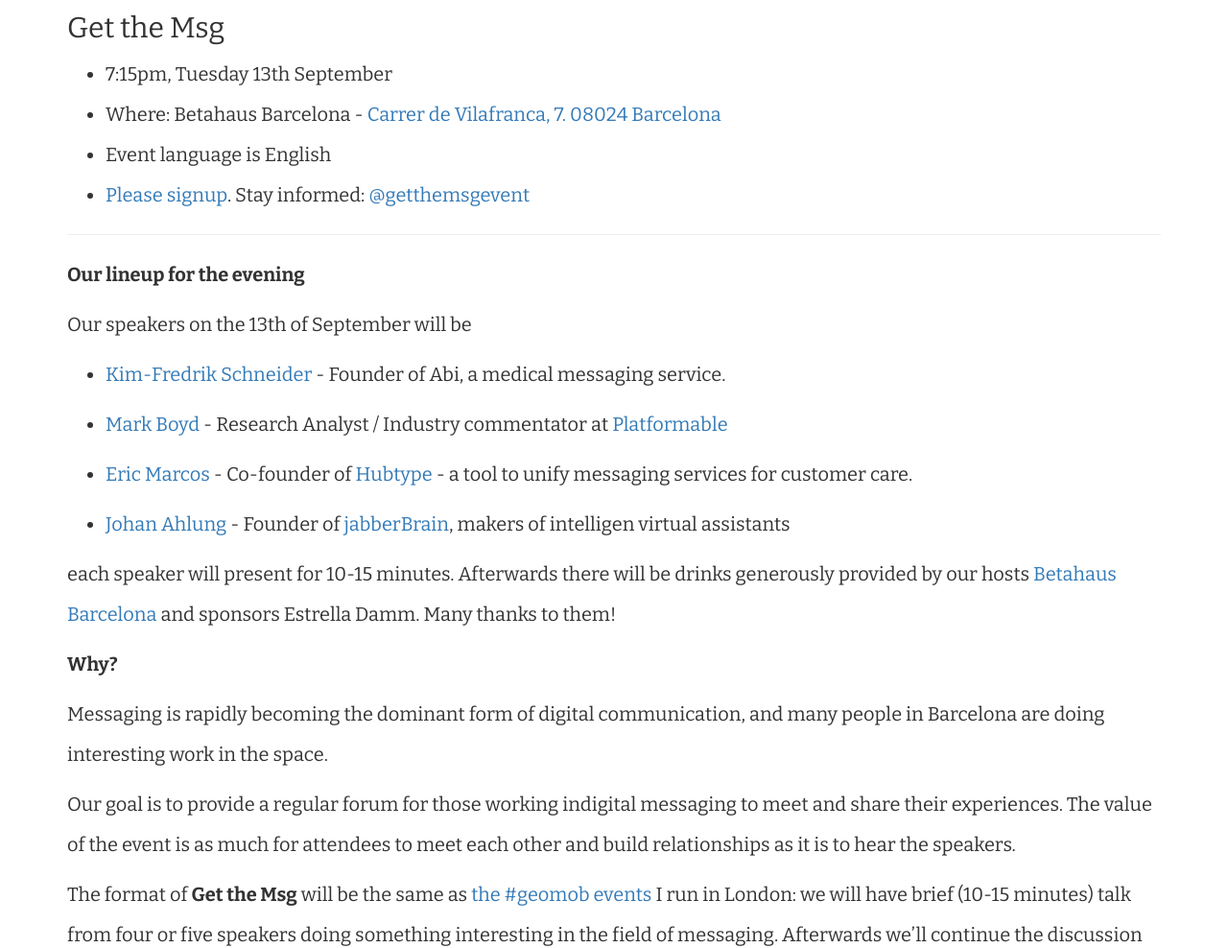
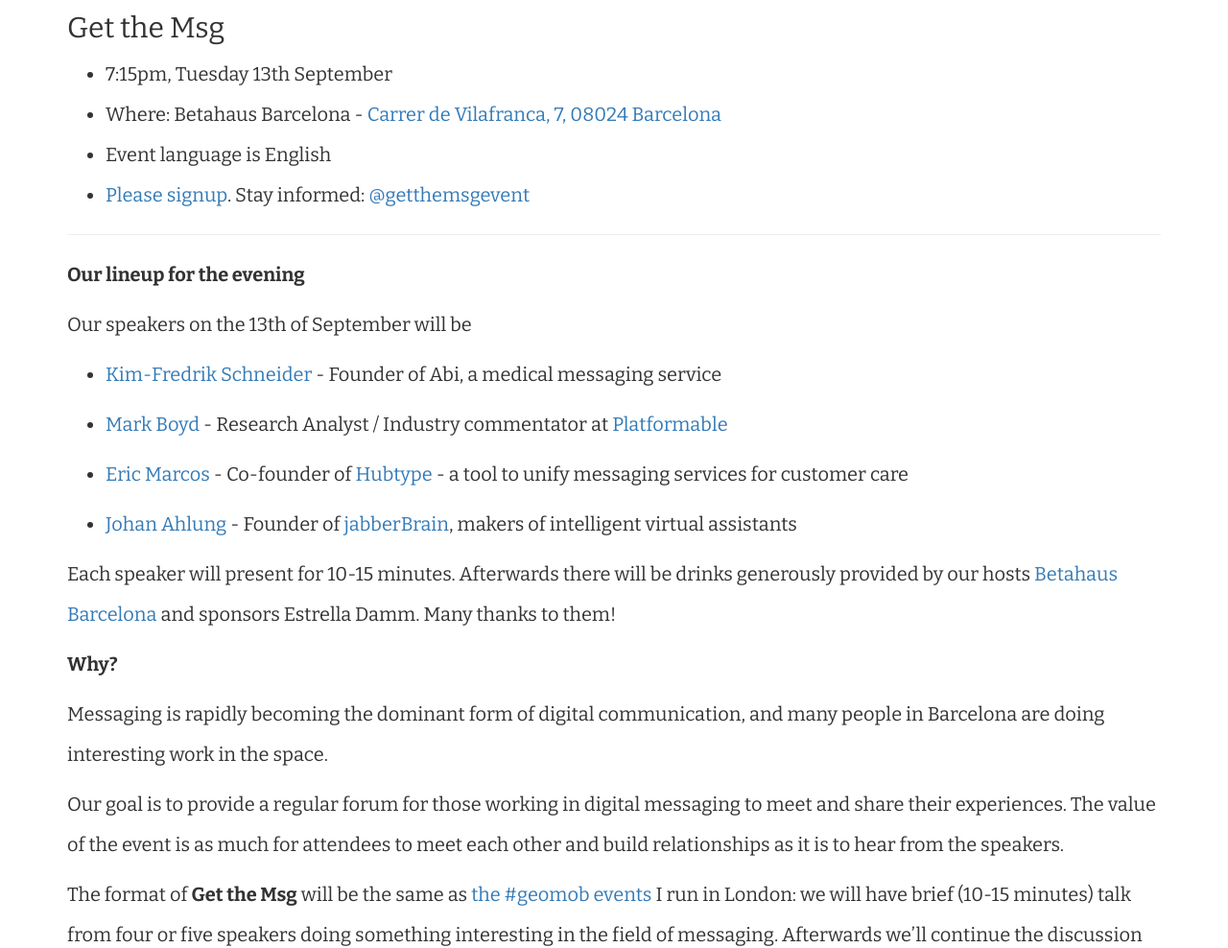
Before and after one commit to freyfogle/freyfogle.github.io, a Jekyll site: the page built from _posts/2016-07-07-getthemsg.md, in a window 1280 px wide. Shown: the part 428-1416 px from the top of the page at 96% size. Built offline with Jekyll 4.4.1, drawn with Linux system fonts in a browser that asks for light colours; comment, search, counter and statistics services are not loaded.

Commit message:
fix typos

```diff
--- a/_posts/2016-07-07-getthemsg.md
+++ b/_posts/2016-07-07-getthemsg.md
@@ -11,7 +11,7 @@ working on digital messaging.
 
 ## Get the Msg ##
   * 7:15pm, Tuesday 13th September
-  * Where: Betahaus Barcelona - [Carrer de Vilafranca, 7. 08024 Barcelona](http://www.betahaus.es/contact/)
+  * Where: Betahaus Barcelona - [Carrer de Vilafranca, 7, 08024 Barcelona](http://www.betahaus.es/contact/)
   * Event language is English
   * [Please signup](http://lanyrd.com/2016/getthemsg/). Stay informed: [@getthemsgevent](https://twitter.com/getthemsgevent)
 
@@ -21,17 +21,17 @@ working on digital messaging.
 
 Our speakers on the 13th of September will be
 
-  * [Kim-Fredrik Schneider](http://hubtype.com) - Founder of Abi, a medical messaging service.
+  * [Kim-Fredrik Schneider](http://hubtype.com) - Founder of Abi, a medical messaging service
 
   * [Mark Boyd](https://twitter.com/mgboydcom) - Research Analyst / Industry commentator at [Platformable](http://mgboyd.com)
 
-  * [Eric Marcos](https://twitter.com/ericmarcosp) - Co-founder of [Hubtype](http://hubtype.com) - a tool to unify messaging services for customer care.
+  * [Eric Marcos](https://twitter.com/ericmarcosp) - Co-founder of [Hubtype](http://hubtype.com) - a tool to unify messaging services for customer care
 
   * [Johan Ahlung](https://twitter.com/JohanAhlund) - Founder of
-[jabberBrain](http://www.jabberbrain.com/), makers of intelligen virtual assistants
+[jabberBrain](http://www.jabberbrain.com/), makers of intelligent virtual assistants
 
 
-each speaker will present for 10-15 minutes. Afterwards there will be drinks
+Each speaker will present for 10-15 minutes. Afterwards there will be drinks
 generously provided by our hosts [Betahaus Barcelona](http://www.betahaus.es/)
 and sponsors Estrella Damm. Many thanks to them!
 
@@ -40,15 +40,12 @@ and sponsors Estrella Damm. Many thanks to them!
 Messaging is rapidly becoming the dominant form of digital communication, and
 many people in Barcelona are doing interesting work in the space.
 
-Our goal is to provide a regular forum for those working indigital messaging to
+Our goal is to provide a regular forum for those working in digital messaging to
 meet and share their experiences. The value of the event is as much for
-attendees to meet each other and build relationships as it is to hear the
+attendees to meet each other and build relationships as it is to hear from the
 speakers.
 
-The format of **Get the Msg** will be the same as [the #geomob events](http://geomobldn.org) I run in London: we will have
-brief (10-15 minutes) talk from four or five speakers doing something
-interesting in the field of messaging. Afterwards we'll continue the
-discussion over drinks.
+The format of **Get the Msg** will be the same as [the #geomob events](http://geomobldn.org) I run in London: we will have brief (10-15 minutes) talk from four or five speakers doing something interesting in the field of messaging. Afterwards we'll continue the discussion over drinks.
 
 **Who should attend?**
 
@@ -66,7 +63,4 @@ so we can have an estimate of numbers.
 
 **I can't make it on September 13th, when is the next one?**
 
-We're not sure yet, let's see how the first one goes. Ideally I'd like to do
-one event per quarter. So probably our next one will be January 2017.
-If you're interested please [follow @getthemsgevent](https://twitter.com/getthemsgevent) on twitter. If you'd like to volunteer to speak at a future event
-please get in touch.
+We're not sure yet, let's see how the first one goes. Ideally I'd like to do one event per quarter. So probably our next one will be January 2017. If you're interested please [follow @getthemsgevent](https://twitter.com/getthemsgevent) on twitter. If you'd like to volunteer to speak at a future event please get in touch.
```
